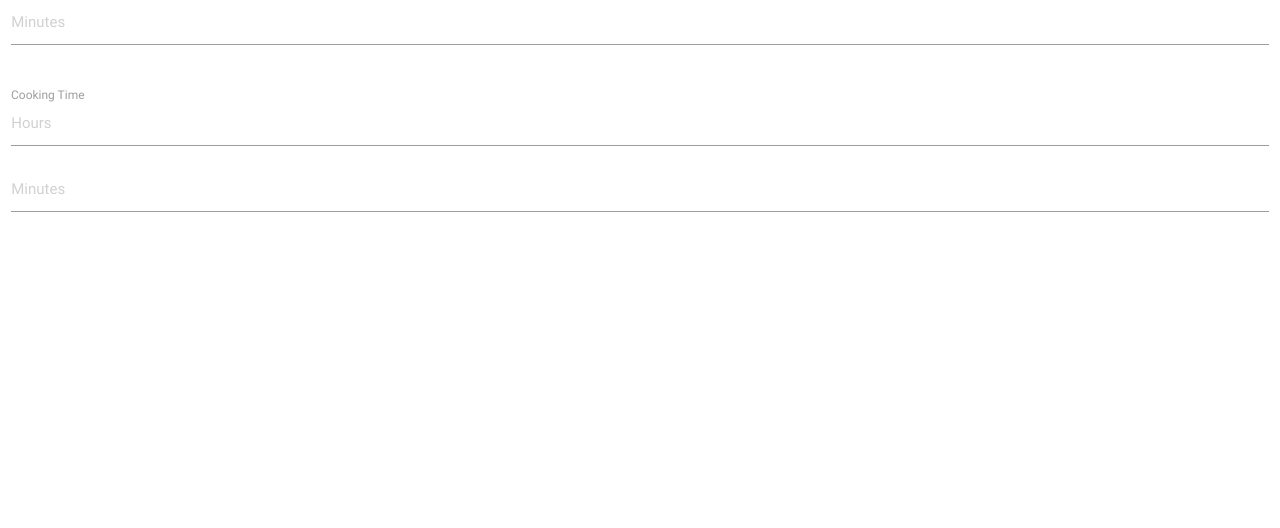
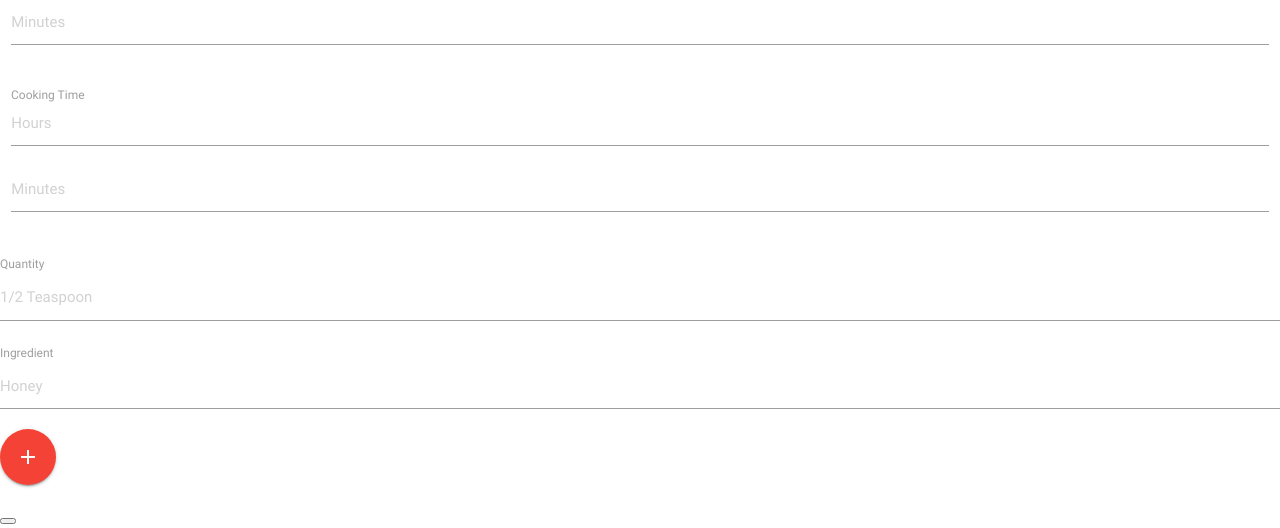
Before and after one commit to Code-Institute-Submissions/milestone-project-5, a Flask app: page / in a window 1280 px wide. Shown: the part 856-1384 px from the top of the page. Before the commit the page ends 1068 px from the top, so only its background shows below. Run offline with Flask 2, Linux system fonts and the light colour scheme; some libraries are stand-ins or nearby versions.

Commit message:
add ingredients button

```diff
--- a/templates/addrecipe.html
+++ b/templates/addrecipe.html
@@ -1,6 +1,6 @@
  {% extends 'base.html' %} {% block content %} {{ testvalue }}
 <h1>Add Recipe</h1>
-<form method="POST" id="">
+<form method="POST" id="add-recipe">
     <div class="row">
         <label for="recipe-name">Recipe Name</label>
         <input type="text" name="recipe-name" id="recipe-name" placeholder="Flambéed chicken with asparagus">
@@ -17,7 +17,6 @@
       <option value="3">Challenging</option>
     </select>
             <label>Difficulty</label>
-
         </div>
     </div>
 
@@ -25,7 +24,6 @@
         <div class="input-field col s12">
             <input id="serves" name="serves" type="number" value="4">
             <label>Serves</label>
-
         </div>
     </div>
 
@@ -43,9 +41,6 @@
         </div>
     </div>
 
-
-
-
     <div class="row">
         <div class="input-field col s12">
             <input id="prep-hours" name="prep-hours" type="number" placeholder="Hours">
@@ -59,10 +54,35 @@
         <div class="input-field col s12">
             <input id="cooking-hours" name="cooking-hours" type="number" placeholder="Hours">
             <input id="cooking-mins" name="cooking-mins" type="number" placeholder="Minutes ">
-
             <label>Cooking Time</label>
         </div>
     </div>
+
+ <div class="row">
+        <label for="recipe-name">Quantity</label>
+        <input type="text" name="quantity" id="quantity" placeholder="1/2 Teaspoon">
+              <label for="recipe-name">Ingredient</label>
+        <input type="text" name="ingredient" id="ingredient" placeholder="Honey">
+        <!--<input type="button" value="Add" class="add" id="add" />-->
+          <a class="btn-floating btn-large waves-effect waves-light red" id="add-ingredient"><i class="material-icons">add</i></a>
+    </div>
+
+
+    <button id="submit-recipe"></button>
+
+  <!--<a  id="add">+</a></td>-->
+  <!--<table id="mytable" width="300" border="1" cellspacing="0" cellpadding="2">-->
+  <!--<tbody>-->
+  <!--  <tr>-->
+  <!--    <td>Name</td>-->
+  <!--  </tr>-->
+  <!--  <tr class="person">-->
+  <!--    <td><input type="text" name="name" id="name" /></td>-->
+  <!--  </tr>-->
+  <!--  </tbody>-->
+  <!--</table>-->
+
+
 
 </form>
 
--- a/templates/base.html
+++ b/templates/base.html
@@ -25,7 +25,27 @@
 
 $(document).ready(function() {
     $('select').material_select();
+
+
+    $("#add-ingredient").click(function(){
+        $(this).before(' <label for="recipe-name">Quantity</label> <input type="text" name="quantity" id="quantity" placeholder="1/2 Teaspoon">  <label for="recipe-name">Ingredient</label>  <input type="text" name="ingredient" id="ingredient" placeholder="Honey">')
+    });
+
+
+
 });
+
+$(document).add()
+
+//   $(document).ready(function() {
+//         $("#add").click(function() {
+//           $('#mytable tbody>tr:last').clone(true).insertAfter('#mytable tbody>tr:last');
+//           return false;
+//         });
+//     });
+
+
+
 
 $(function() {
 
```
Lines whose indentation alone changed are shown as unchanged.
